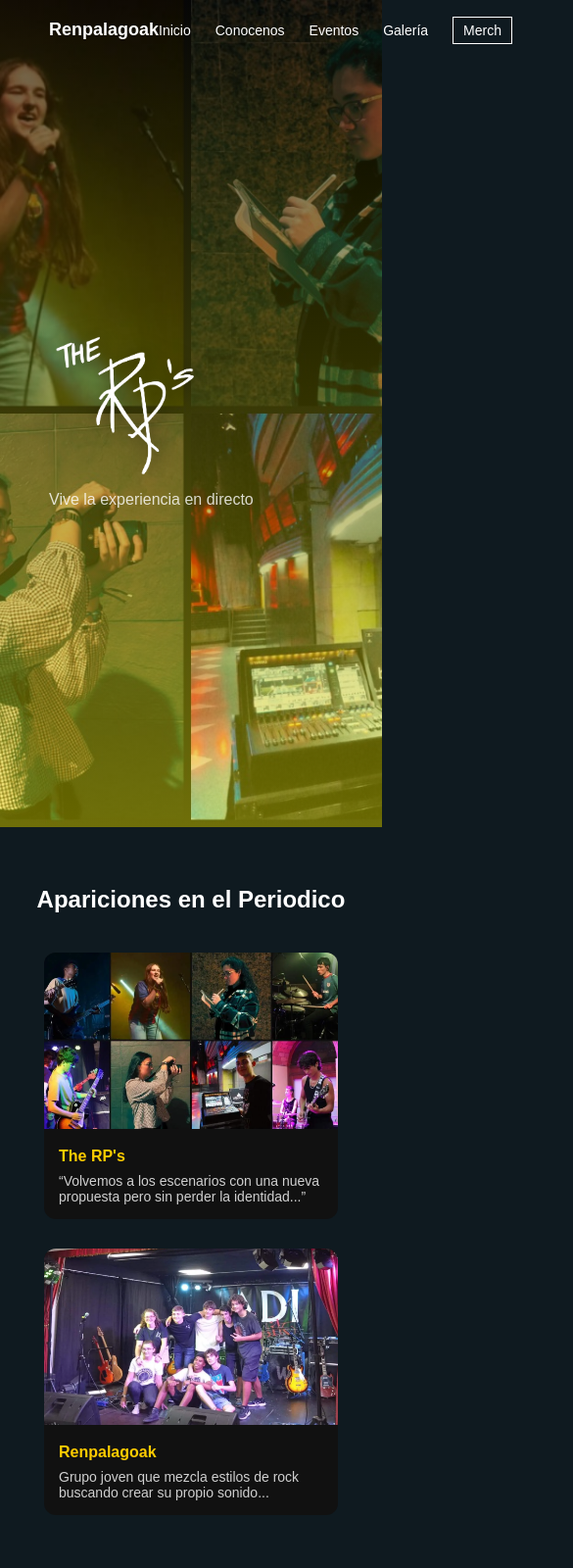
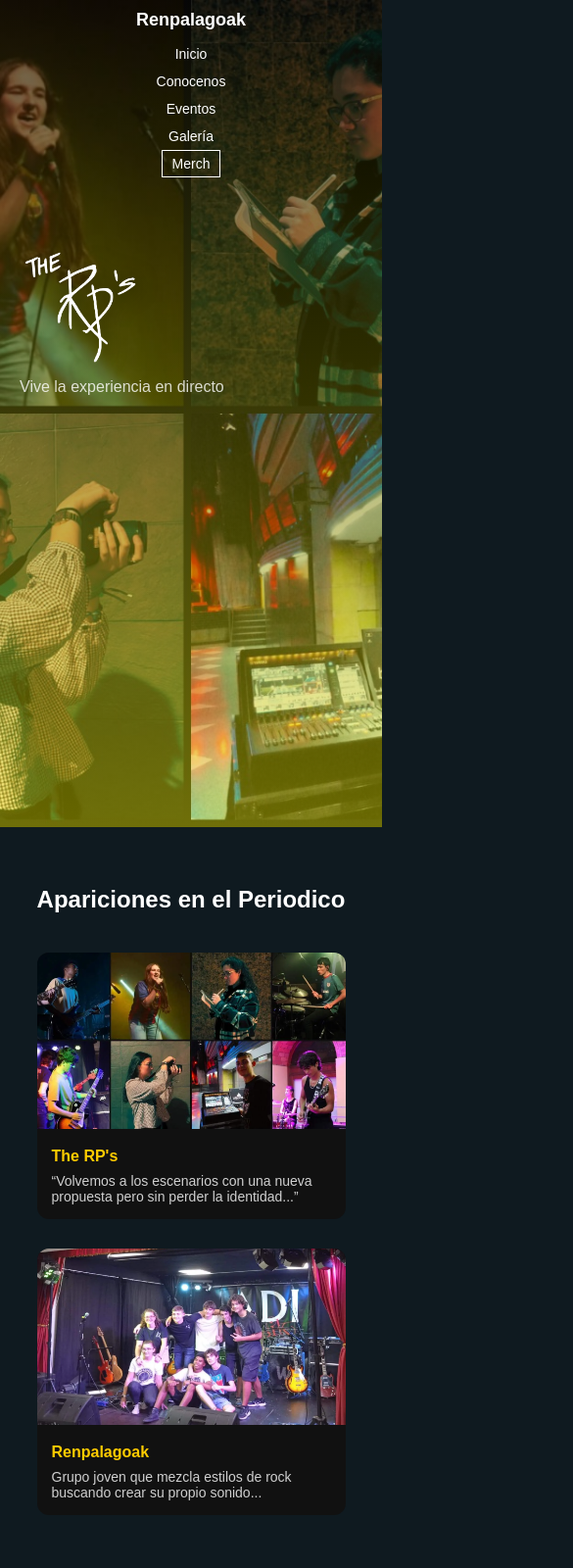
Before and after one commit to Ultrastorm2026/renpalagoak, a plain HTML site: page index.html in a window 390 px wide. Shown: the top 1600 px of the page at 98% size, 585 px wide, since content can reach past the window. Drawn offline with Linux system fonts and the light colour scheme.

Commit message:
Update styles.css

```diff
--- a/styles.css
+++ b/styles.css
@@ -235,18 +235,77 @@ body {
   font-weight: bold;
   margin-bottom: 15px;
 }
+@media (max-width: 768px) {
+  .navbar {
+    flex-direction: column;
+    padding: 15px;
+    gap: 15px;
+  }
 
-/* BOTÓN COMPRA */
-.btn-buy {
-  background: #ffcc00;
-  border: none;
-  padding: 10px 15px;
-  cursor: pointer;
-  border-radius: 20px;
-  font-weight: bold;
-  transition: 0.3s;
+  .menu {
+    flex-direction: column;
+    gap: 10px;
+    align-items: center;
+  }
+
+  .hero {
+    left: 20px;
+    top: 35%;
+    text-align: left;
+  }
+
+  .hero h1 {
+    font-size: 32px;
+  }
+
+  .logo-concierto {
+    width: 120px;
+  }
 }
 
-.btn-buy:hover {
-  background: #ffaa00;
+@media (max-width: 768px) {
+  .contenedor-prensa {
+    flex-direction: column;
+    align-items: center;
+  }
+
+  .card-prensa {
+    width: 90%;
+  }
 }
+
+@media (max-width: 600px) {
+  .contenedor-iconos {
+    flex-direction: column;
+    gap: 10px;
+  }
+
+  .red-link {
+    width: 80%;
+  }
+}
+
+@media (max-width: 768px) {
+  .merch-container {
+    flex-direction: column;
+    align-items: center;
+  }
+
+  .product-card {
+    width: 90%;
+  }
+}
+
+@media (max-width: 480px) {
+  .hero {
+    top: 30%;
+  }
+
+  .hero h1 {
+    font-size: 26px;
+  }
+
+  .navbar {
+    padding: 10px;
+  }
+}
```
